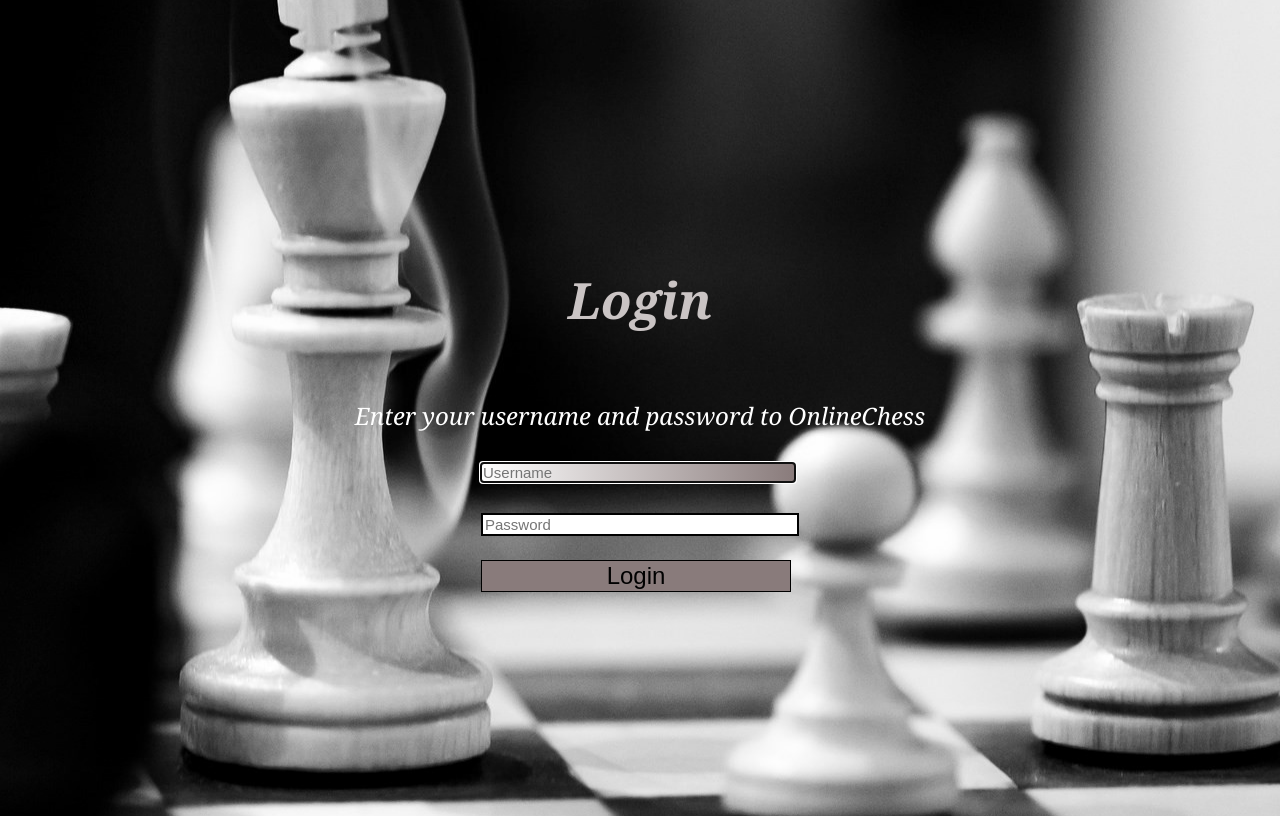
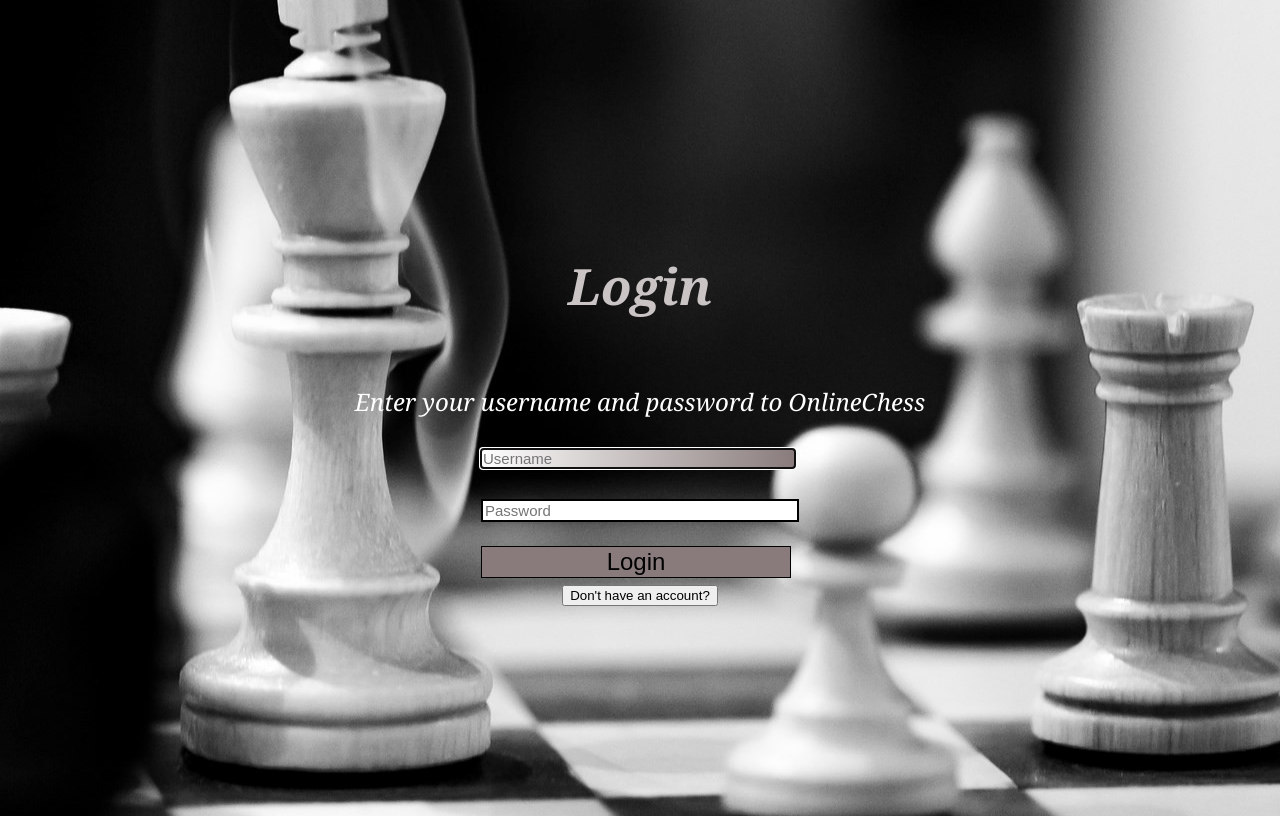
Before and after one commit to nikitaprodanov/OnlineChess, a Flask app: page /login in a window 1280 px wide. Run offline with Flask 2, Linux system fonts and the light colour scheme.

Commit message:
Don't have an account button

```diff
--- a/templates/index.html
+++ b/templates/index.html
@@ -30,6 +30,6 @@
 	</form>
 
 	<form action="{{ url_for('login')}}", method='GET'>
-		<button type="submit_button">Already have an account?</button>
+		<button type="submit_button", class="login-redirect">Already have an account?</button>
 	</form>
 {% endblock %}
--- a/templates/login.html
+++ b/templates/login.html
@@ -25,4 +25,8 @@
 		<!-- Security against Cross-Site Request Forgery attack -->
 		{{ form.csrf_token }}
 	</form>
+
+	<form action="{{ url_for('index')}}", method='GET'>
+		<button type="submit_button", class="register-redirect">Don't have an account?</button>
+	</form>
 {% endblock %}
```
